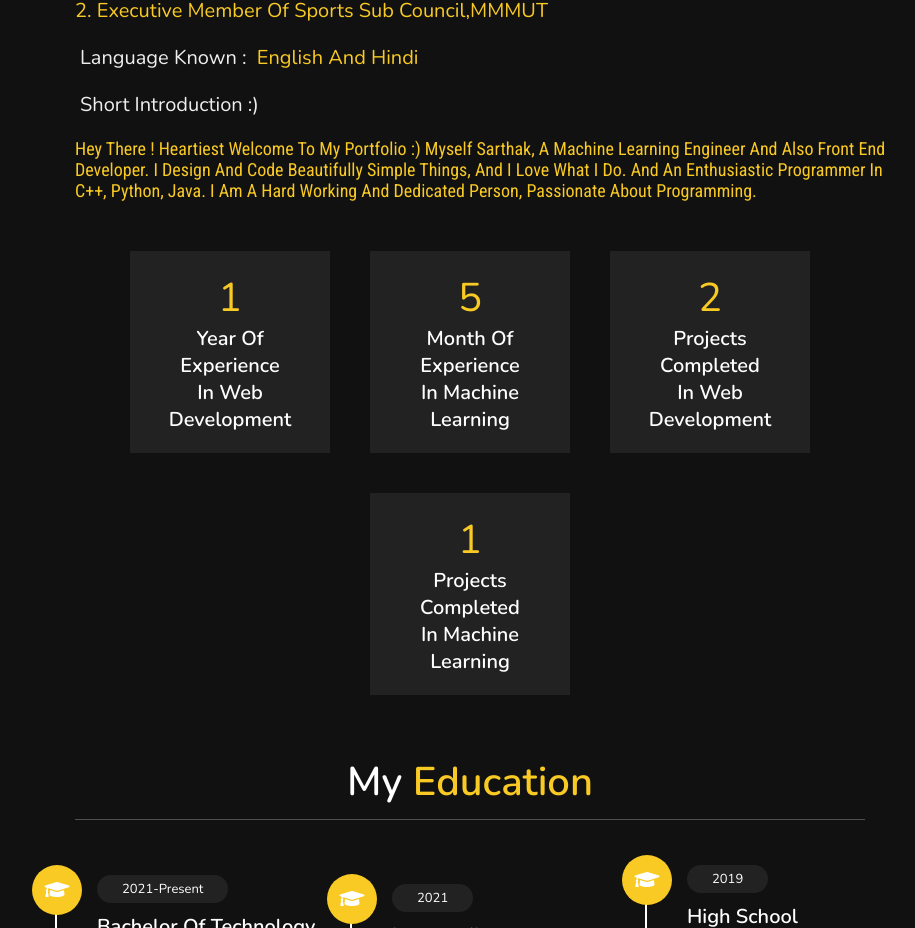
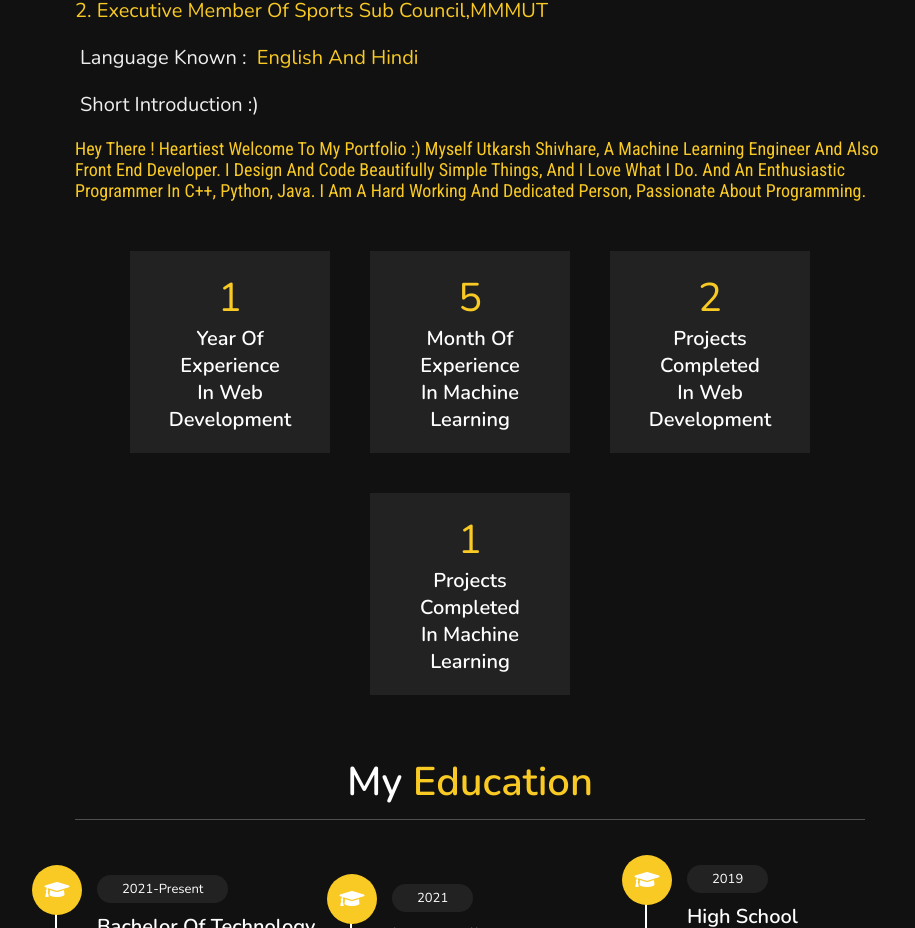
Before and after one commit to Utkarsh-Shivhare/Utkarsh_Portfolio, a plain HTML site: page index.html in a window 1280 px wide. Shown: the part 1096-2024 px from the top of the page, without its empty margins (345-1260 px from the left). Drawn offline with nearby package versions, Linux system fonts and the light colour scheme.

Commit message:
Update index.html

```diff
--- a/index.html
+++ b/index.html
@@ -71,7 +71,7 @@
         <h3> <span> Language known : </span>  English and Hindi </h3>
         <!-- <h3> <span> Skills : </span> Web Designing, knows C and C++, Painting & Sketching, Singing </h3> -->
 
-        <h3> <span> Short Introduction :) </span> <br><h3 id="aboutme">  Hey there ! Heartiest welcome to my portfolio :) Myself Sarthak, a Machine Learning Engineer and also front end developer. I design and code beautifully simple things, and I love what I do.
+        <h3> <span> Short Introduction :) </span> <br><h3 id="aboutme">  Hey there ! Heartiest welcome to my portfolio :) Myself Utkarsh Shivhare, a Machine Learning Engineer and also front end developer. I design and code beautifully simple things, and I love what I do.
             And an enthusiastic programmer in C++, Python, Java.  I am a hard working and dedicated person, passionate about programming. </h3> </h3>
 
 
```
